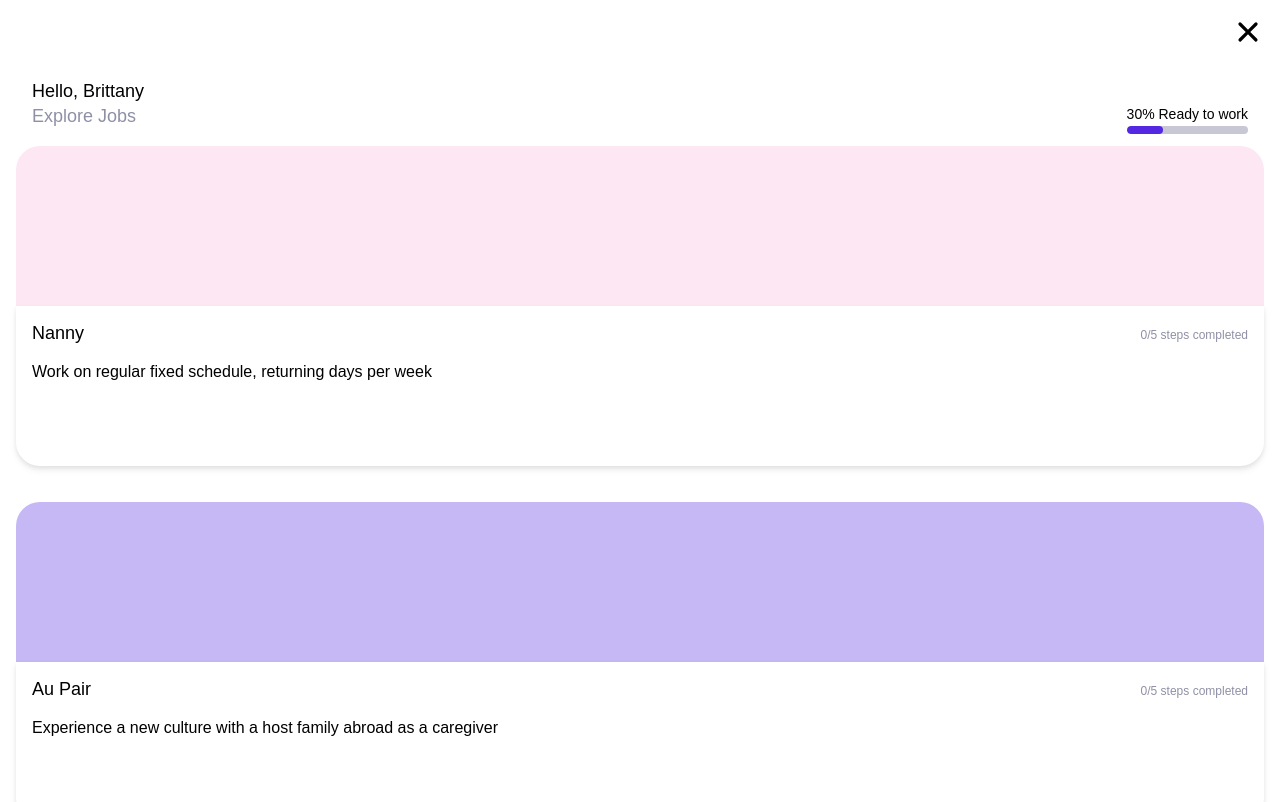
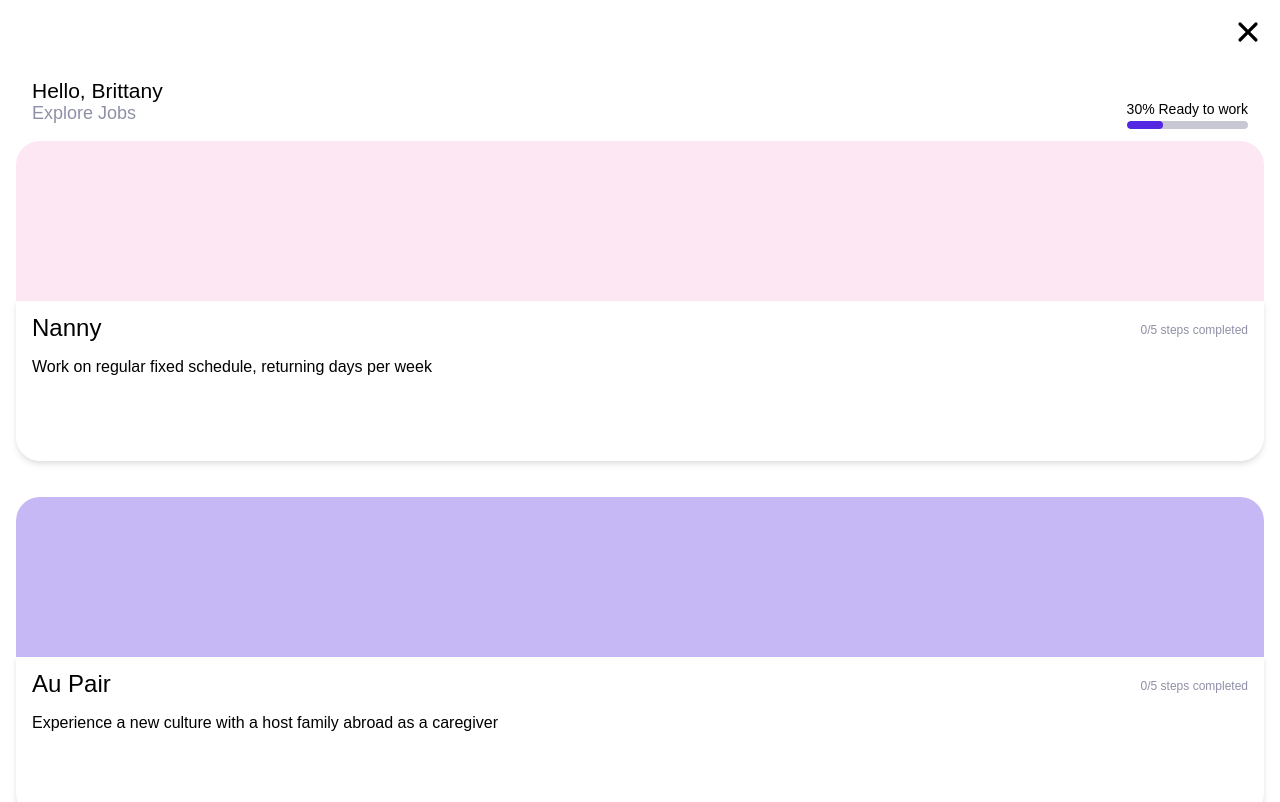
Before and after one commit to andres-codigo/nanny-nina, a Vue app: page /childminder-and-nanny in a window 1280 px wide. Shown: the top 802 px of the page. Built offline with nearby package versions, Linux system fonts and the light colour scheme.

Commit message:
[vue] header DOM and classes updated for worker > childminder and nanny home page

```diff
--- a/src/components/cards/HomeCard.vue
+++ b/src/components/cards/HomeCard.vue
@@ -17,13 +17,13 @@ import Image from './Image.vue'
 		<div class="h-40 bg-white rounded-b-3xl drop-shadow-md ">
 			<div class="flex flex-row">
 				<div class="basis-1/2 mt-4 ml-4">
-					<h1 class="antialiased text-xl">{{ user }}</h1>
+					<h4 class="antialiased text-3xl">{{ user }}</h4>
 				</div>
 				<div :class="['basis-1/2 mt-4 mr-4 text-right', !showCompletionSteps ? 'hidden sm:hidden' : '']">
 					<span class="text-xs text-gray-500 font-light">0/5 steps completed</span>
 				</div>
 			</div>
-			<p class="text-base font-light leading-5 mt-4 mx-4">{{ content }}</p>
+			<p class="font-light leading-5 mt-4 mx-4">{{ content }}</p>
 		</div>
 	</a>
 </template>
--- a/src/components/home/UserProgress.vue
+++ b/src/components/home/UserProgress.vue
@@ -2,8 +2,8 @@
 <template>
 	<div class="flex flex-row mb-4 mt-4">
 		<div class="basis-1/2 ml-4">
-			<h1 class="text-xl antialiased">Hello, Brittany</h1>
-			<h2 class="text-lg text-gray-500 antialiased">Explore Jobs</h2>
+			<h5 class="text-2xl antialiased">Hello, Brittany</h5>
+			<h6 class="text-xl text-gray-500 antialiased">Explore Jobs</h6>
 		</div>
 		<div :class="['basis-1/2 mr-4 relative', !showCompletionPercentage ? 'hidden sm:hidden' : '']">
 			<div class="absolute -bottom-1 right-0 ">
```
